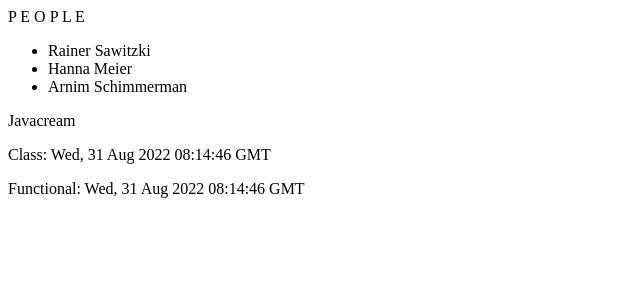
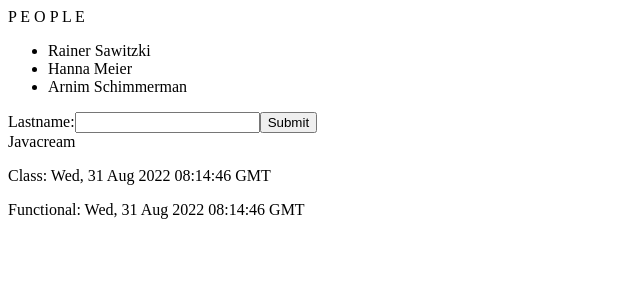
Before and after one commit to Javacream/org.javacream.training.react, a React (Create React App) app in the folder training/: page / in a window 1280 px wide. Shown: the top 300 px of the page, without its empty margins (0-640 px from the left). Built offline with nearby package versions, Linux system fonts and the light colour scheme; the HTML template or start-up script is replaced by a standard one.

Commit message:
introduce input forms

```diff
--- a/training/src/people/components/Content.js
+++ b/training/src/people/components/Content.js
@@ -1,9 +1,11 @@
 import './Content.css';
 import PeopleList from './PeopleList';
+import CreatePersonComponent from './CreatePersonComponent';
 function Content() {
   return (
     <div >
       <PeopleList />
+      <CreatePersonComponent />
     </div>
   );
 }
--- /dev/null
+++ b/training/src/people/components/CreatePersonComponent.js
@@ -0,0 +1,24 @@
+import { peopleModel} from "../PeopleApplicationContext"
+import { useState } from "react"
+
+export default function CreatePersonComponent() {
+    const handleSubmit = (event) => {
+        event.preventDefault()
+        console.log(lastname)
+    }
+    const [lastname, setLastname] = useState("");
+        return (
+            <>
+            <form onSubmit={handleSubmit}>
+                <label>Lastname:
+                <input
+                    type="text"
+                    value={lastname}
+                    onChange={(e) => setLastname(e.target.value)}
+                />
+                </label>
+                <input type="submit" />
+            </form>
+        </>
+        )
+}
```
